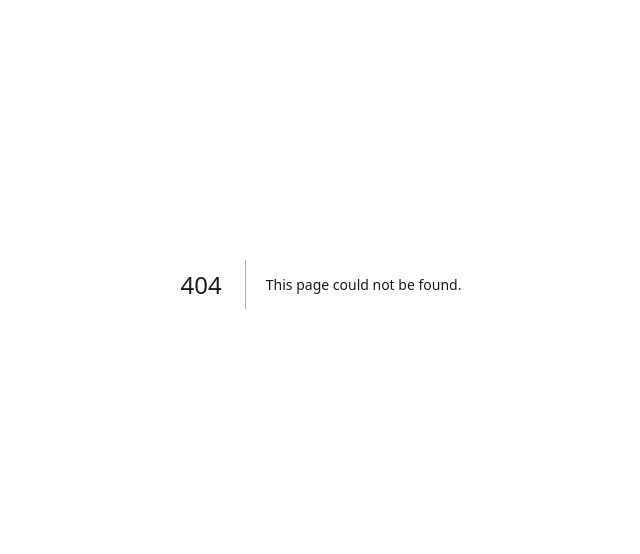
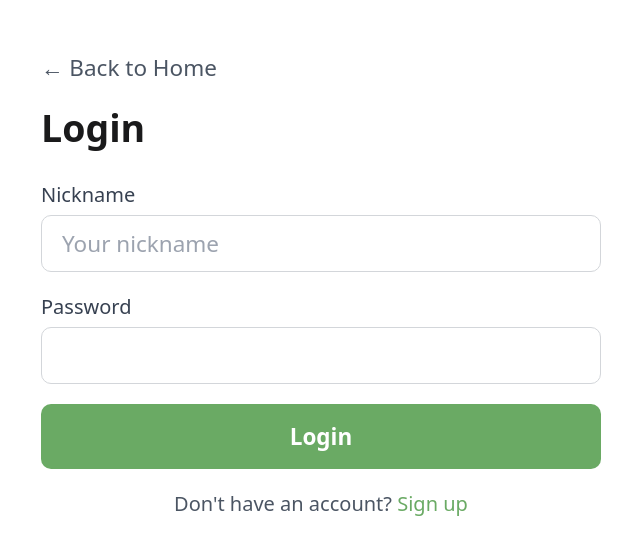
Before and after one commit to guygir/Holdemle, a Next.js app: page /auth/login in a window 1280 px wide. Before the commit this address had no page. Shown: the part 116-670 px from the top of the page, without its empty margins (319-959 px from the left). Built offline with nearby package versions, Linux system fonts and the light colour scheme.

Commit message:
Revert broken build

```diff
--- /dev/null
+++ b/app/auth/login/page.tsx
@@ -0,0 +1,122 @@
+"use client";
+
+import { useState, useMemo, Suspense } from "react";
+import Link from "next/link";
+import { useRouter, useSearchParams } from "next/navigation";
+import { getSafeRedirect } from "@/lib/auth/redirect";
+
+function LoginForm() {
+  const searchParams = useSearchParams();
+  const redirectTo = useMemo(
+    () => getSafeRedirect(searchParams.get("redirect")),
+    [searchParams]
+  );
+  const [nickname, setNickname] = useState("");
+  const [password, setPassword] = useState("");
+  const [error, setError] = useState<string | null>(null);
+  const [loading, setLoading] = useState(false);
+  const router = useRouter();
+
+  async function handleSubmit(e: React.FormEvent) {
+    e.preventDefault();
+    setError(null);
+    setLoading(true);
+
+    const res = await fetch("/api/auth/login", {
+      method: "POST",
+      headers: { "Content-Type": "application/json" },
+      body: JSON.stringify({
+        nickname: nickname.trim(),
+        password,
+      }),
+    });
+
+    const json = await res.json();
+
+    if (!res.ok) {
+      setError(json.error || "Login failed");
+      setLoading(false);
+      return;
+    }
+
+    router.push(redirectTo);
+    router.refresh();
+    setLoading(false);
+  }
+
+  return (
+    <main className="min-h-screen flex items-center justify-center p-6">
+      <div className="max-w-md w-full">
+        <Link
+          href="/"
+          className="text-base lg:text-lg text-gray-600 hover:text-[#1a1a1b] mb-4 block"
+        >
+          ← Back to Home
+        </Link>
+        <h1 className="text-2xl lg:text-3xl font-bold text-[#1a1a1b] mb-6">
+          Login
+        </h1>
+        <form onSubmit={handleSubmit} className="space-y-4">
+          <div>
+            <label
+              htmlFor="nickname"
+              className="block text-base font-medium text-gray-700 mb-1"
+            >
+              Nickname
+            </label>
+            <input
+              id="nickname"
+              type="text"
+              value={nickname}
+              onChange={(e) => setNickname(e.target.value)}
+              placeholder="Your nickname"
+              required
+              className="w-full px-4 py-2 border border-[#d3d6da] rounded-lg focus:ring-2 focus:ring-[#6aaa64] focus:border-transparent"
+            />
+          </div>
+          <div>
+            <label
+              htmlFor="password"
+              className="block text-base font-medium text-gray-700 mb-1"
+            >
+              Password
+            </label>
+            <input
+              id="password"
+              type="password"
+              value={password}
+              onChange={(e) => setPassword(e.target.value)}
+              required
+              className="w-full px-4 py-2 border border-[#d3d6da] rounded-lg focus:ring-2 focus:ring-[#6aaa64] focus:border-transparent"
+            />
+          </div>
+          {error && <p className="text-red-600 text-sm">{error}</p>}
+          <button
+            type="submit"
+            disabled={loading}
+            className="w-full py-3 px-6 bg-[#6aaa64] text-white text-lg font-semibold rounded-lg hover:bg-[#5a9a54] transition-colors disabled:opacity-50"
+          >
+            {loading ? "Logging in..." : "Login"}
+          </button>
+        </form>
+        <p className="mt-4 text-center text-gray-600 text-base">
+          Don&apos;t have an account?{" "}
+          <Link
+            href={`/auth/signup${redirectTo !== "/game" ? `?redirect=${encodeURIComponent(redirectTo)}` : ""}`}
+            className="text-[#6aaa64] hover:underline"
+          >
+            Sign up
+          </Link>
+        </p>
+      </div>
+    </main>
+  );
+}
+
+export default function LoginPage() {
+  return (
+    <Suspense fallback={<main className="min-h-screen flex items-center justify-center p-6"><p className="text-gray-600">Loading...</p></main>}>
+      <LoginForm />
+    </Suspense>
+  );
+}
```
